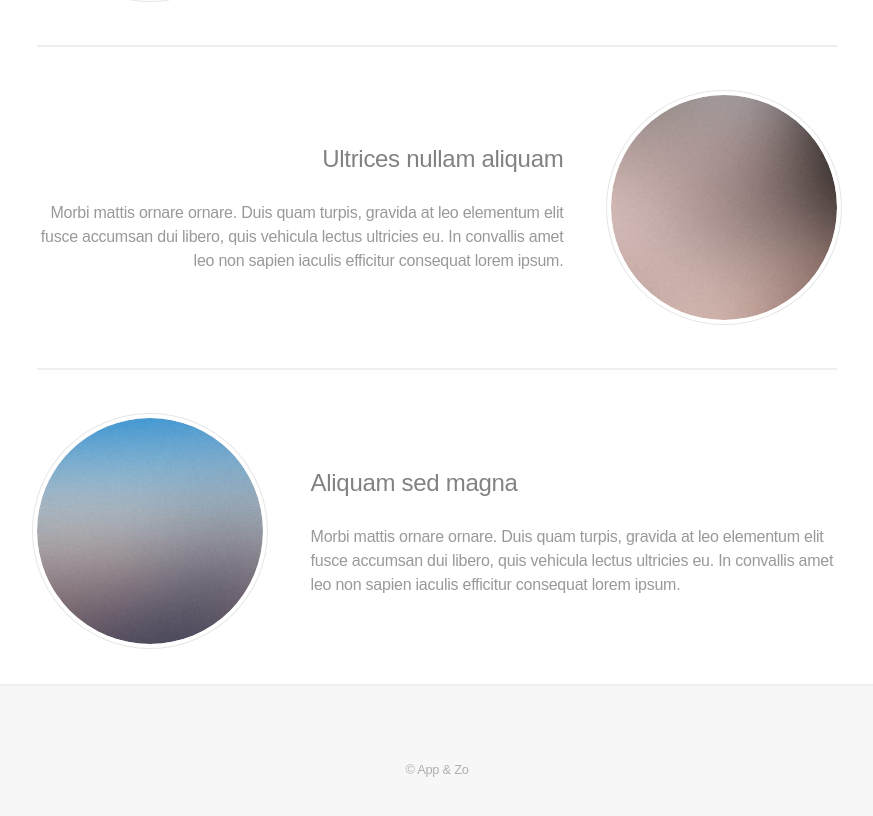
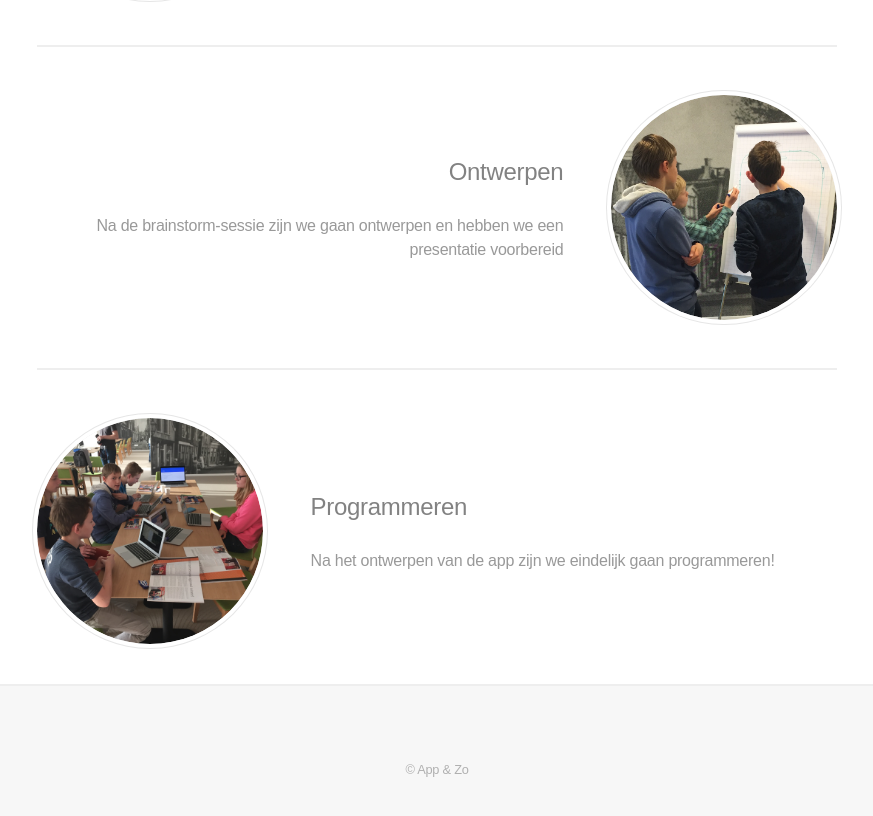
Before and after one commit to henkjurriens/appenzo, a website: page app/index.html in a window 1280 px wide. Shown: the part 1571-2387 px from the top of the page, without its empty margins (203-1076 px from the left). Drawn offline with nearby package versions, Linux system fonts and the light colour scheme; some packages are replaced by stand-ins of ours; files that its build step writes are made by us from their sources.

Commit message:
added content

```diff
--- a/app/index.html
+++ b/app/index.html
@@ -52,17 +52,17 @@
 						</div>
 					</section>
 					<section class="spotlight">
-						<div class="image"><img src="images/pic02.jpg" alt="" /></div>
+						<div class="image"><img src="images/design.jpg" alt="" /></div>
 						<div class="content">
-							<h3>Ultrices nullam aliquam</h3>
-							<p>Morbi mattis ornare ornare. Duis quam turpis, gravida at leo elementum elit fusce accumsan dui libero, quis vehicula lectus ultricies eu. In convallis amet leo non sapien iaculis efficitur consequat lorem ipsum.</p>
+							<h3>Ontwerpen</h3>
+							<p>Na de brainstorm-sessie zijn we gaan ontwerpen en hebben we een presentatie voorbereid</p>
 						</div>
 					</section>
 					<section class="spotlight">
-						<div class="image"><img src="images/pic03.jpg" alt="" /></div>
+						<div class="image"><img src="images/programmeren.jpg" alt="" /></div>
 						<div class="content">
-							<h3>Aliquam sed magna</h3>
-							<p>Morbi mattis ornare ornare. Duis quam turpis, gravida at leo elementum elit fusce accumsan dui libero, quis vehicula lectus ultricies eu. In convallis amet leo non sapien iaculis efficitur consequat lorem ipsum.</p>
+							<h3>Programmeren</h3>
+							<p>Na het ontwerpen van de app zijn we eindelijk gaan programmeren!</p>
 						</div>
 					</section>
 
```
Also changed, not shown: app/images/design.jpg (added), app/images/programmeren.jpg (added).
